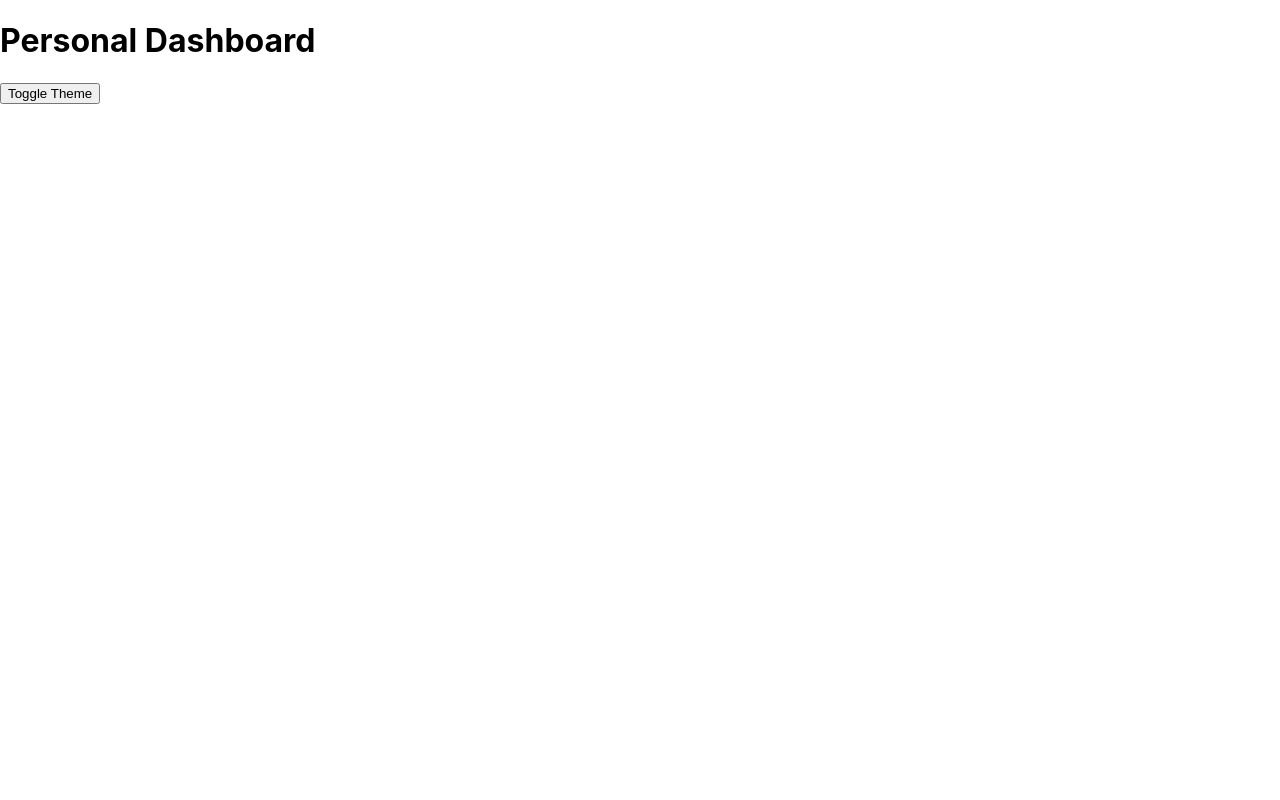
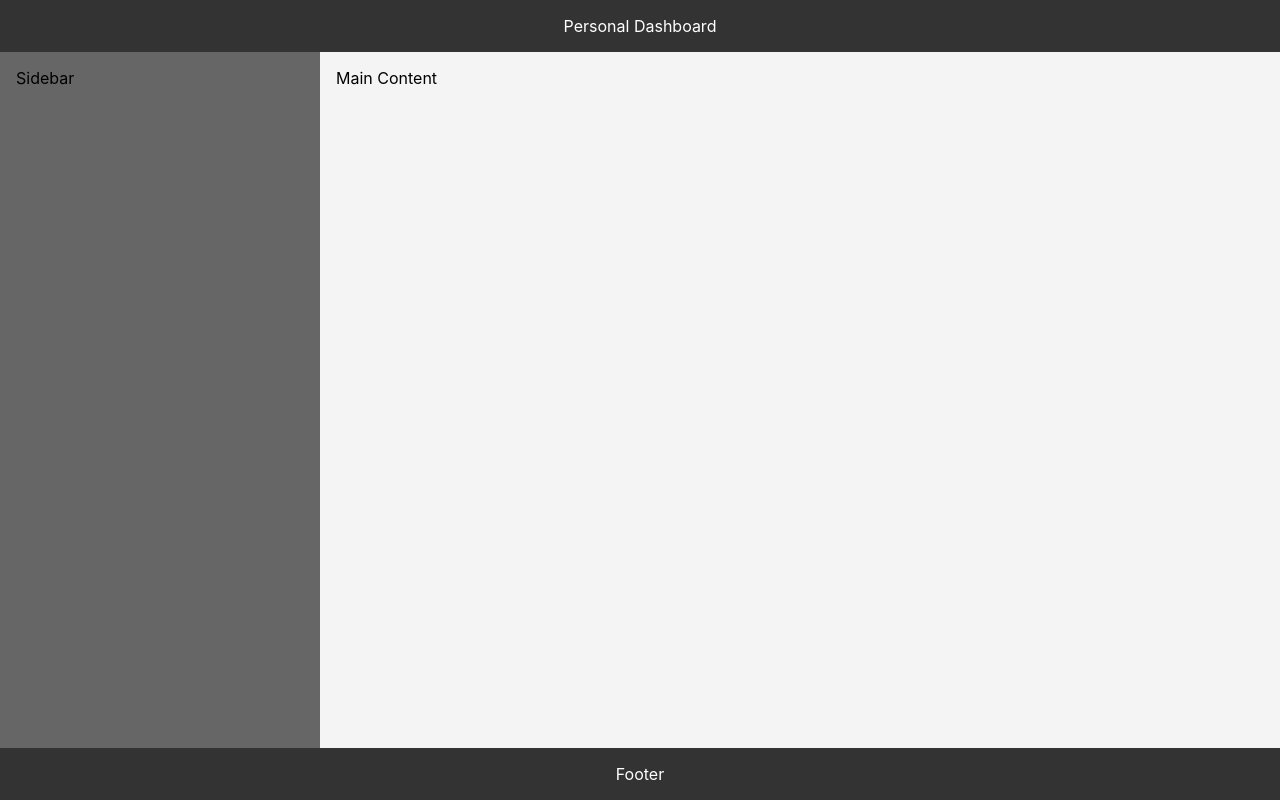
Before and after one commit to Vbeni/personal-dashboard-app, a React (Create React App) app: page / in a window 1280 px wide. Built offline with nearby package versions, Linux system fonts and the light colour scheme.

Commit message:
app layout

```diff
--- a/package.json
+++ b/package.json
@@ -6,10 +6,13 @@
     "@testing-library/jest-dom": "^5.17.0",
     "@testing-library/react": "^13.4.0",
     "@testing-library/user-event": "^13.5.0",
+    "axios": "^1.4.0",
     "react": "^18.2.0",
     "react-dom": "^18.2.0",
+    "react-redux": "^8.1.1",
     "react-router-dom": "^6.14.2",
-    "react-scripts": "5.0.1",
+    "react-scripts": "^2.1.3",
+    "redux": "^4.2.1",
     "styled-components": "^6.0.5",
     "web-vitals": "^2.1.4"
   },
--- a/src/App.js
+++ b/src/App.js
@@ -1,9 +1,53 @@
 import React from 'react'
-import Header from './components/Header'
+import styled from 'styled-components'
+
+const Container = styled.div`
+  display: grid;
+  grid-template-columns: 1fr 3fr;
+  grid-template-rows: auto 1fr auto;
+  grid-template-areas:
+    "header header"
+    "sidebar main"
+    "footer footer";
+  height: 100vh;
+`;
+
+const Header = styled.header`
+  grid-area: header;
+  background-color: #333;
+  color: white;
+  padding: 1rem;
+  text-align: center;
+`;
+
+const Sidebar = styled.aside`
+  grid-area: sidebar;
+  background-color: #666;
+  padding: 1rem;
+`;
+
+const Main = styled.main`
+  grid-area: main;
+  background-color: #f4f4f4;
+  padding: 1rem;
+`;
+
+const Footer = styled.footer`
+  grid-area: footer;
+  background-color: #333;
+  color: white;
+  padding: 1rem;
+  text-align: center;
+`;
 
 function App() {
   return (
-    <Header />
+    <Container>
+    <Header>Personal Dashboard</Header>
+    <Sidebar>Sidebar</Sidebar>
+    <Main>Main Content</Main>
+    <Footer>Footer</Footer>
+    </Container>
   )
 }
 
--- a/src/components/Header.js
+++ /dev/null
@@ -1,29 +0,0 @@
-import React, { useState, useContext } from 'react';
-import styled from 'styled-components';
-
-const HeaderContainer = styled.header`
-
-`;
-
-const ThemeToggle = styled.button`
-
-`;
-
-const Header = () => {
-  // Use useState to manage the theme state (dark/light mode)
-  const [theme, setTheme] = useState('light');
-
-  // Function to toggle the theme
-  const toggleTheme = () => {
-    setTheme((prevTheme) => (prevTheme === 'light' ? 'dark' : 'light'));
-  };
-
-  return (
-    <HeaderContainer>
-      <h1>Personal Dashboard</h1>
-      <ThemeToggle onClick={toggleTheme}>Toggle Theme</ThemeToggle>
-    </HeaderContainer>
-  );
-};
-
-export default Header;
```
Also changed, not shown: src/components/Notes.js (deleted, +0 -9 lines), src/components/Sidebar.js (deleted, +0 -9 lines), src/components/Todo.js (deleted, +0 -9 lines), 1 other file (tests, documents, lock files or other folders).
